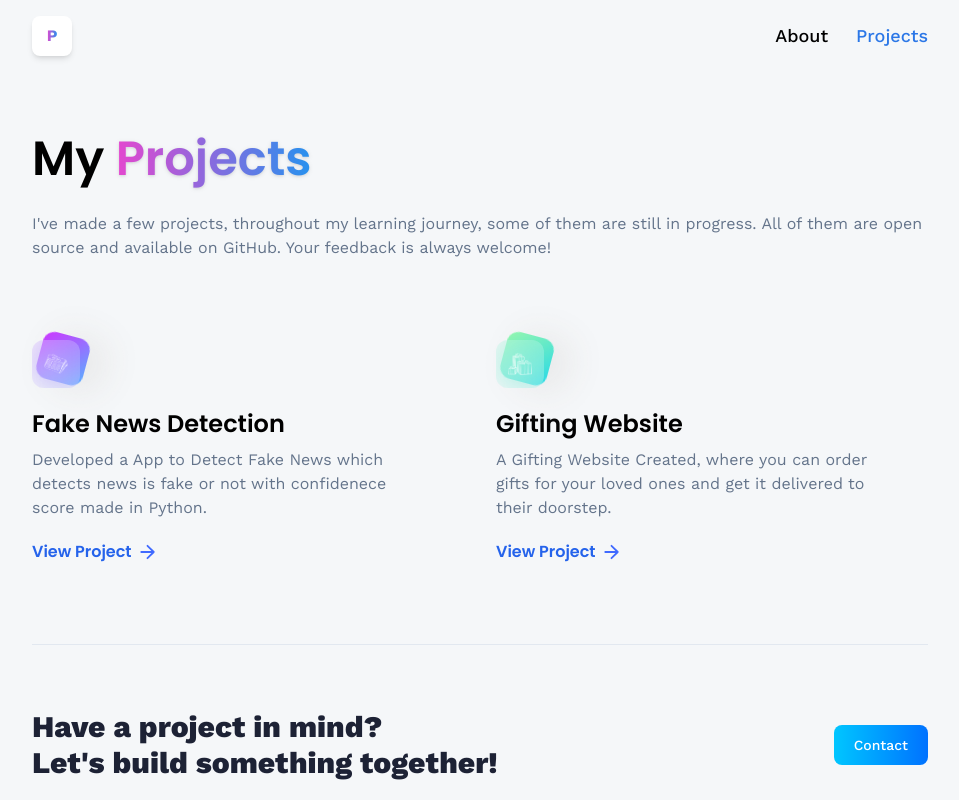
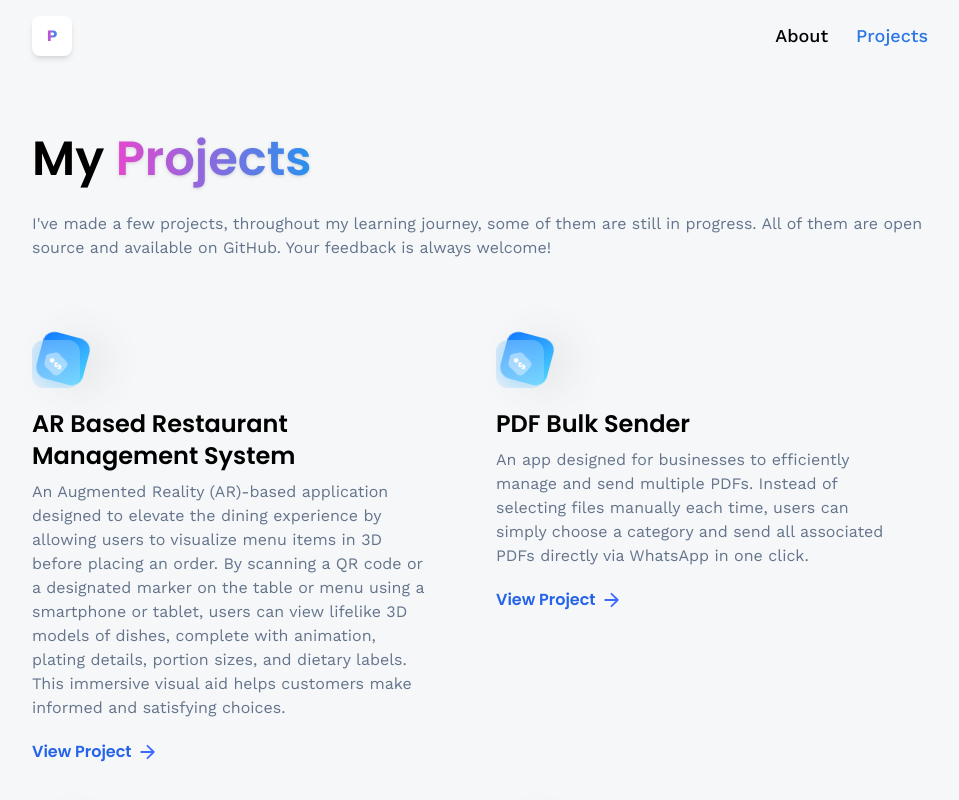
Before and after one commit to pratham7723/portfolio, a React (Vite) app: page /projects in a window 1280 px wide. Shown: the top 800 px of the page, without its empty margins (160-1119 px from the left). Built offline with nearby package versions, Linux system fonts and the light colour scheme.

Commit message:
added projects

```diff
--- a/src/assets/icons/index.js
+++ b/src/assets/icons/index.js
@@ -34,6 +34,7 @@ import food from './food.svg'
 import adobephotoshop from './adobephotoshop.svg'
 import coreldraw from './coreldraw.png'
 import Figma from './Figma.svg';
+import Canva from './Canva.svg';
 
 export {
     css,
@@ -71,6 +72,7 @@ export {
     food,
     adobephotoshop,
     coreldraw,
-    Figma
+    Figma,
+    Canva,
 
 }
--- a/src/constants/index.js
+++ b/src/constants/index.js
@@ -40,6 +40,7 @@ import {
     food,
     coreldraw,
     Figma,
+    Canva,
 } from "../assets/icons";
 
 export const skills = [
@@ -108,6 +109,11 @@ export const skills = [
         name: "Figma ",
         type: "UIUX",
     },
+    {
+        imageUrl: Canva,
+        name: "Canva ",
+        type: "UIUX",
+    },
 
 
 ];
@@ -161,6 +167,20 @@ export const socialLinks = [
 
 export const projects = [
     {
+        iconUrl: pricewise,
+        theme: 'btn-back-blue',
+        name: 'AR Based Restaurant Management System',
+        description: 'An Augmented Reality (AR)-based application designed to elevate the dining experience by allowing users to visualize menu items in 3D before placing an order. By scanning a QR code or a designated marker on the table or menu using a smartphone or tablet, users can view lifelike 3D models of dishes, complete with animation, plating details, portion sizes, and dietary labels. This immersive visual aid helps customers make informed and satisfying choices.',
+        link: 'https://github.com/pratham7723/foodqr',
+    },
+    {
+    iconUrl: pricewise, // Replace with a suitable icon reference
+    theme: 'btn-back-blue',
+    name: 'PDF Bulk Sender',
+    description: 'An app designed for businesses to efficiently manage and send multiple PDFs. Instead of selecting files manually each time, users can simply choose a category and send all associated PDFs directly via WhatsApp in one click.',
+    link: 'https://github.com/pratham7723/sharemypdf'
+},
+    {
         iconUrl: zentry,
         theme: 'btn-back-pink',
         name: 'Fake News Detection',
@@ -175,4 +195,5 @@ export const projects = [
         link: 'https://github.com/pratham7723/shopycloud',
     },
 
+
 ];
```
Also changed, not shown: src/assets/icons/canva.svg (added).
